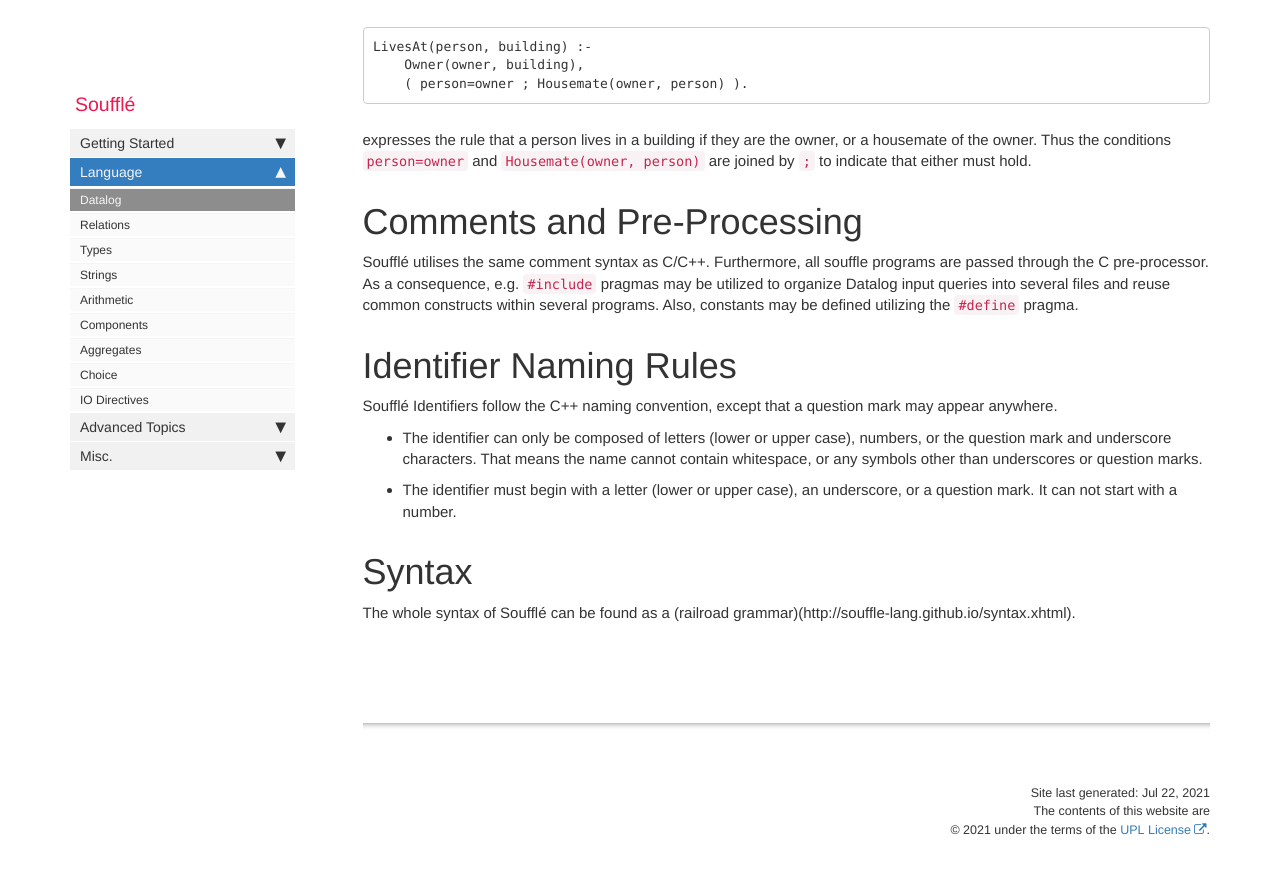
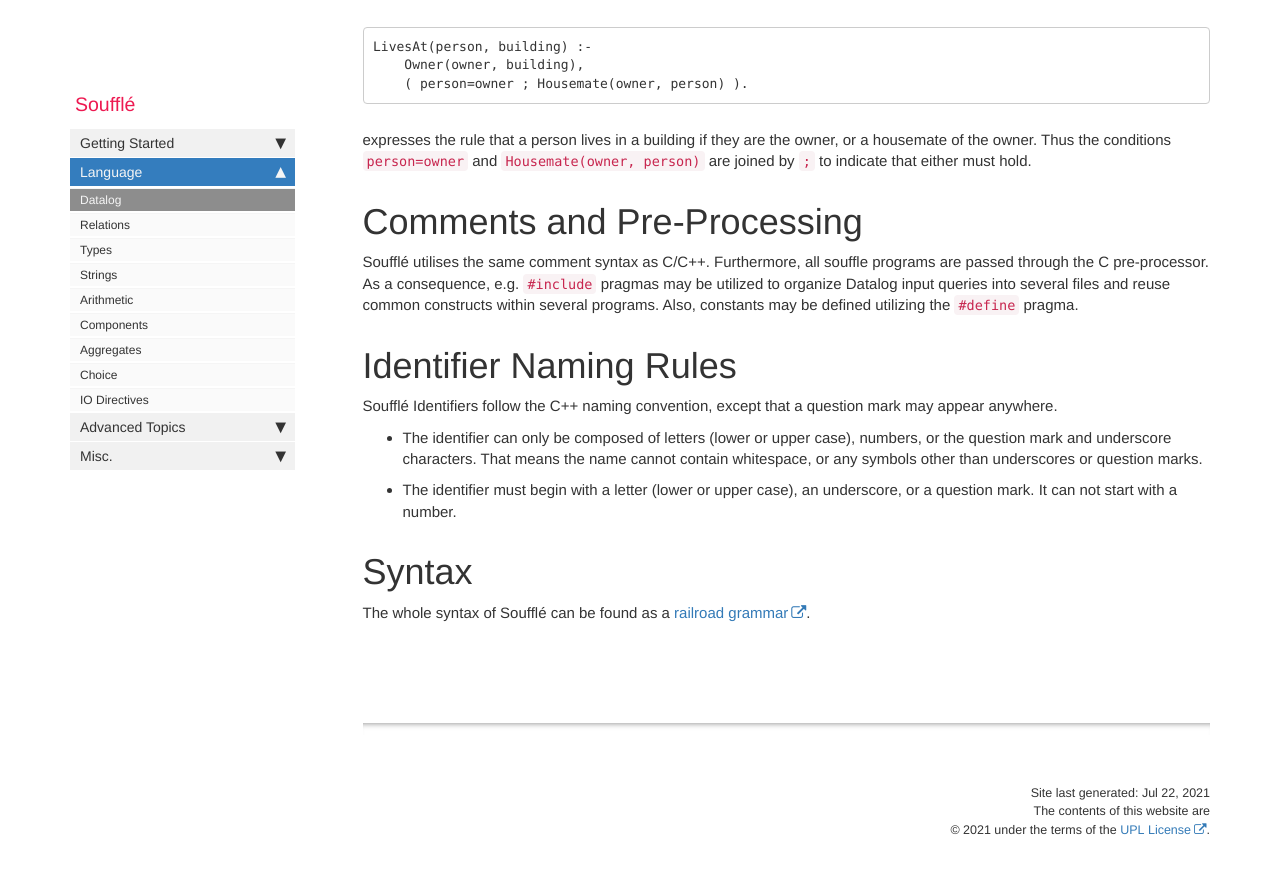
Before and after one commit to souffle-lang/souffle-lang.github.io, a Jekyll site: the page built from pages/docs/datalog.md, in a window 1280 px wide and 900 px high, scrolled down 4408 px. Shown: the top 874 px of the window. Built offline with Jekyll 4.4.1, drawn with Linux system fonts in a browser that asks for light colours; comment, search, counter and statistics services are not loaded.

Commit message:
Update datalog.md

```diff
--- a/pages/docs/datalog.md
+++ b/pages/docs/datalog.md
@@ -205,7 +205,7 @@ Soufflé Identifiers follow the C++ naming convention, except that a question ma
 
 # Syntax
 
-The whole syntax of Soufflé can be found as a (railroad grammar)(http://souffle-lang.github.io/syntax.xhtml).
+The whole syntax of Soufflé can be found as a [railroad grammar](http://souffle-lang.github.io/syntax.xhtml).
 
 
 {% include links.html %}
```
